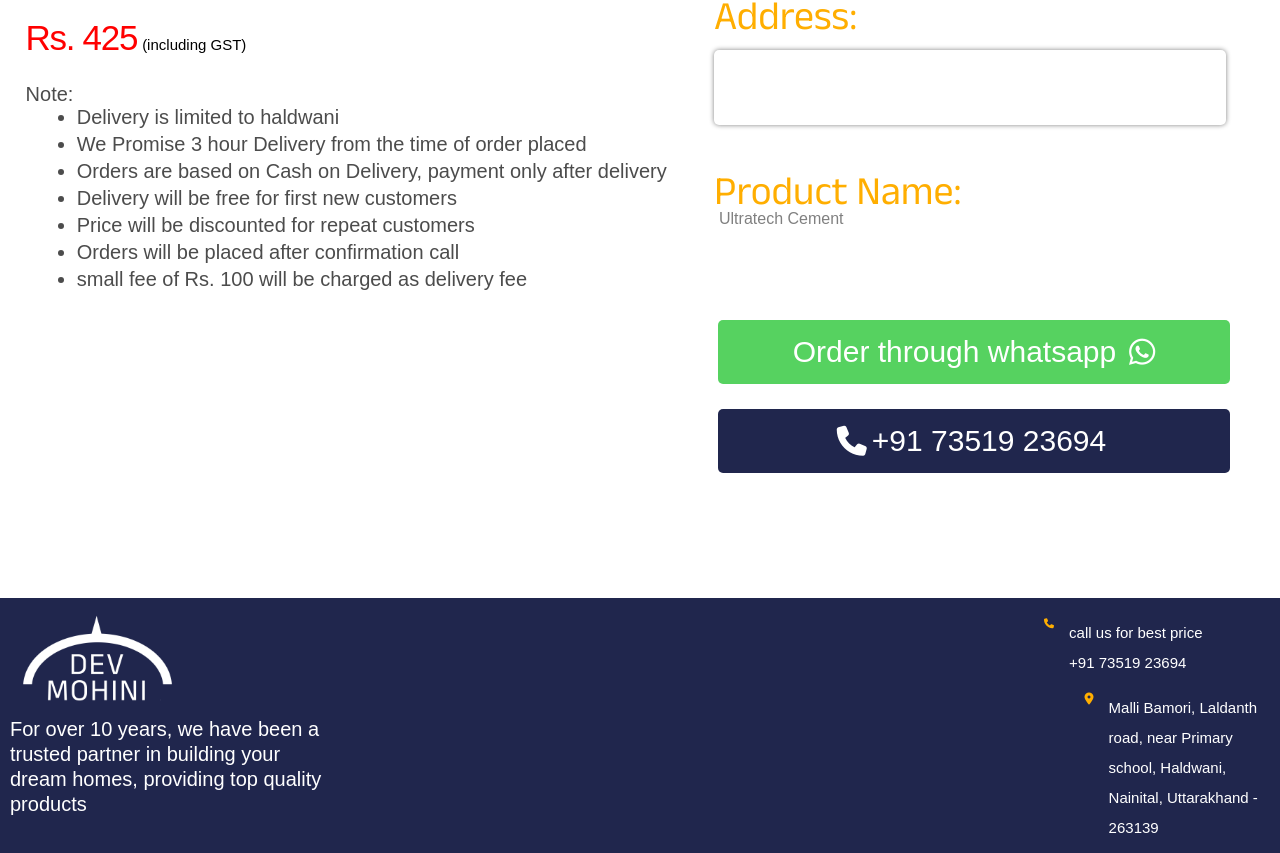
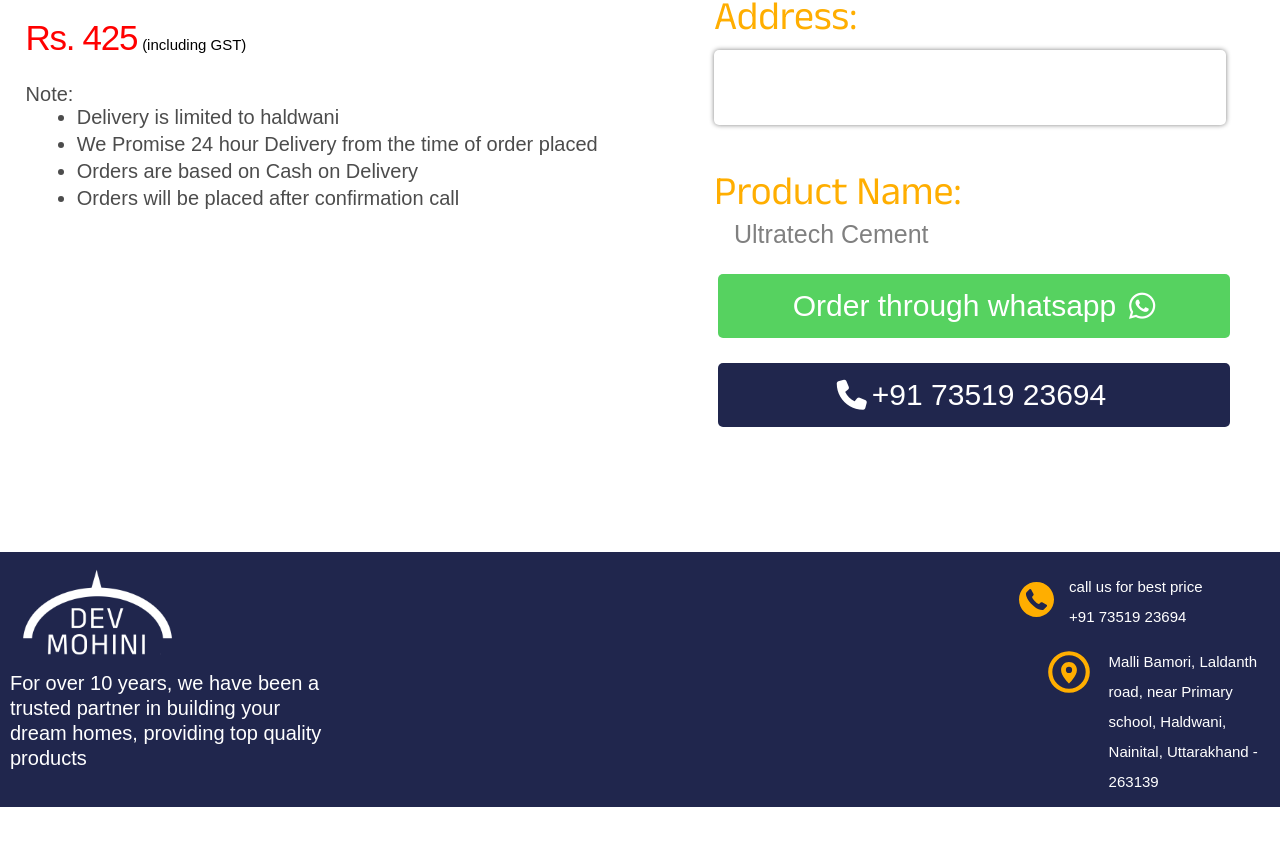
Before and after one commit to Mani-joshi/-Dev-Mohini-Traders, a plain HTML site: page ultratech-buy-page.html in a window 1280 px wide. Shown: the part 573-1426 px from the top of the page. After the commit the page ends 1380 px from the top, so only its background shows below. Drawn offline with Linux system fonts and the light colour scheme.

Commit message:
Update ultratech-buy-page.html
Design updated for desktop

```diff
--- a/ultratech-buy-page.html
+++ b/ultratech-buy-page.html
@@ -36,12 +36,9 @@
                 <p>Note:</p>
                 <ul>
                     <li>Delivery is limited to haldwani</li>
-                    <li>We Promise 3 hour Delivery from the time of order placed</li>
-                    <li>Orders are based on Cash on Delivery, payment only after delivery</li>
-                    <li>Delivery will be free for first new customers</li>
-                    <li>Price will be discounted for repeat customers</li>
+                    <li>We Promise 24 hour Delivery from the time of order placed</li>
+                    <li>Orders are based on Cash on Delivery</li>
                     <li>Orders will be placed after confirmation call</li>
-                    <li>small fee of Rs. 100 will be charged as delivery fee</li>
                 </ul>
             </div>
 
@@ -75,7 +72,7 @@
                 <div class="name">
                     Product Name:
                 </div>
-                <div class="name-input" style="margin-left: 10px; color: grey;" id="Product_name" >
+                <div class="name-input" style="margin-left: 25px; color: grey; font-size: 25px; margin-top: 10px" id="Product_name" >
                     Ultratech Cement
                 </div>
 
@@ -116,14 +113,14 @@
         </div>
         <div class="right-footer">
             <div class="call-icon">
-                <i class="fa-solid fa-phone"></i>
+                <span class="el--phone-alt"></span>
                 <div class="call-icon-content">
                     <p>call us for best price</p>
                     <p>+91 73519 23694</p>
                 </div>
             </div>
             <div class="loc-icon">
-                <i class="fa-solid fa-location-dot"></i>
+                <span class="mdi--location-circle"></span>
                 <div class="loc-icon-content">
                     <p>Malli Bamori, Laldanth road, near Primary school, Haldwani, Nainital, Uttarakhand - 263139</p>
                 </div>
```
